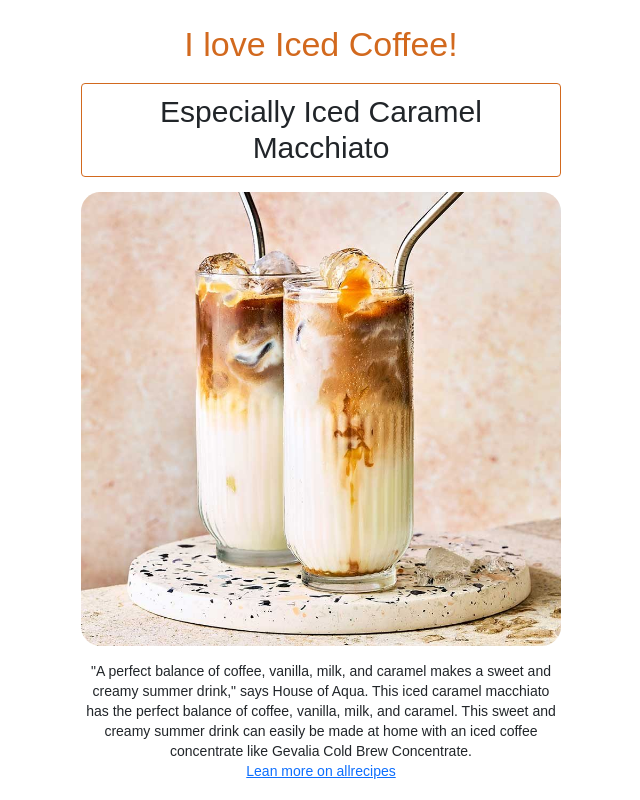
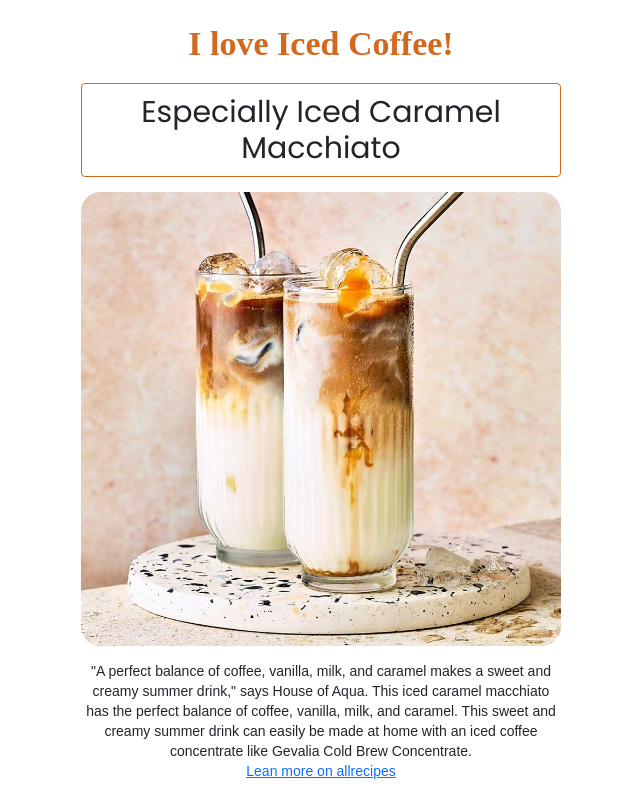
Before and after one commit to BuhleDamane/Caramel-Macchiato-Iced-Tea, a plain HTML site: page index.html in a window 1280 px wide. Shown: the top 800 px of the page, without its empty margins (319-959 px from the left). Drawn offline with nearby package versions, Linux system fonts and the light colour scheme.

Commit message:
updated index.html and index.css

```diff
--- a/index.css
+++ b/index.css
@@ -2,7 +2,8 @@
         h1{
         color: #D2691E;
         text-align: center;
-        font-family: Arial, Helvetica, sans-serif;
+        font-family: "Playfair Display", serif;
+        font-weight: 700;
         font-size: 34px;
         line-height: 48px;
         margin: 0;
@@ -13,7 +14,7 @@
         border: 1px solid #D2691E;
         border-radius: 4px;
         padding: 10px;
-        font-family: Arial, Helvetica, sans-serif;
+        font-family:  "Poppins", sans-serif;
         font-size: 30px;
         line-height: 50px 20px;
         font-weight: 400;
--- a/index.html
+++ b/index.html
@@ -5,6 +5,9 @@
     <meta name="viewport" content="width=device-width, initial-scale=1.0">
     <link href="https://cdn.jsdelivr.net/npm/bootstrap@5.3.3/dist/css/bootstrap.min.css" rel="stylesheet" integrity="sha384-QWTKZyjpPEjISv5WaRU9OFeRpok6YctnYmDr5pNlyT2bRjXh0JMhjY6hW+ALEwIH" crossorigin="anonymous">
     <script src="https://cdn.jsdelivr.net/npm/bootstrap@5.3.3/dist/js/bootstrap.bundle.min.js" integrity="sha384-YvpcrYf0tY3lHB60NNkmXc5s9fDVZLESaAA55NDzOxhy9GkcIdslK1eN7N6jIeHz" crossorigin="anonymous"></script>
+    <link rel="preconnect" href="https://fonts.googleapis.com">
+<link rel="preconnect" href="https://fonts.gstatic.com" crossorigin>
+<link href="https://fonts.googleapis.com/css2?family=Poppins:ital,wght@0,100;0,200;0,300;0,400;0,500;0,600;0,700;0,800;0,900;1,100;1,200;1,300;1,400;1,500;1,600;1,700;1,800;1,900&display=swap" rel="stylesheet">
     <title>Iced Coffee</title>
     <link rel="stylesheet" href="index.css">
 
@@ -40,7 +43,7 @@
     <footer>
         <p>
             This project was coded by
-            <a href="https://github.com/BuhleDamane" target="_blank">Buhle Damane</a> and is
+            <a href="https://www.linkedin.com/in/buhle-damane-4db212177?lipi=urn%3Ali%3Apage%3Ad_flagship3_profile_view_base_contact_details%3BJuZOFzOaRlOYaBK9jFX5xw%3D%3D" target="_blank">Buhle Damane</a> and is
             <a href="https://github.com/BuhleDamane/Damane-Weather-App" target="_blank"> on GitHub</a> and
             <a href="https://sprightly-faloodeh-e6acb1.netlify.app/" target="_blank">hosted on Netlify</a>
           </p>
```
